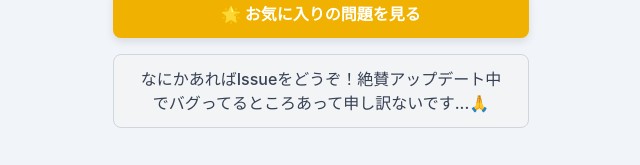
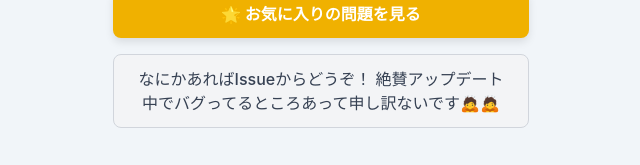
Before and after one commit to harutsuka/information-technology-3, a Next.js app: page / in a window 1280 px wide. Shown: the part 490-655 px from the top of the page, without its empty margins (319-959 px from the left). Built offline with nearby package versions, Linux system fonts and the light colour scheme.

Commit message:
♻️ chore: refactor

```diff
--- a/app/page.tsx
+++ b/app/page.tsx
@@ -51,7 +51,8 @@ export default function Home() {
             >
               Issue
             </Link>
-            をどうぞ！絶賛アップデート中でバグってるところあって申し訳ないです...🙏
+            からどうぞ！
+            絶賛アップデート中でバグってるところあって申し訳ないです🙇🙇
           </p>
         </div>
       </div>
--- a/lib/questions.ts
+++ b/lib/questions.ts
@@ -3,7 +3,7 @@ import { getSupabase } from "./supabase";
 export async function getQuestions(): Promise<any[]> {
   const supabase = getSupabase();
 
-  console.log("supabase:", supabase);
+  // console.log("supabase:", supabase);
 
   if (!supabase) {
     console.log("supabase is null");
@@ -12,8 +12,8 @@ export async function getQuestions(): Promise<any[]> {
 
   const { data, error } = await supabase.from("questions").select("*");
 
-  console.log("data:", data);
-  console.log("error:", error);
+  // console.log("data:", data);
+  // console.log("error:", error);
 
   if (error) {
     console.error(error);
```
